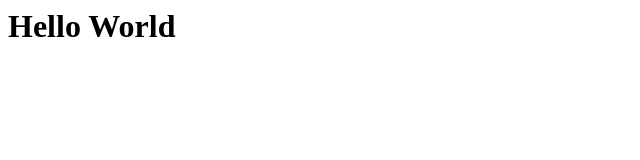
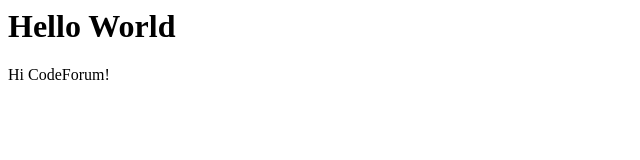
Before and after one commit to edenwax/edenwax.github.io, a plain HTML site: page index.html in a window 1280 px wide. Shown: the full height of the page, 0-640 px from the left. Drawn offline with Linux system fonts and the light colour scheme.

Commit message:
updating index.html

```diff
--- a/index.html
+++ b/index.html
@@ -1 +1,2 @@
 <h1>Hello World</h1>
+<p>Hi CodeForum!</p>
```
